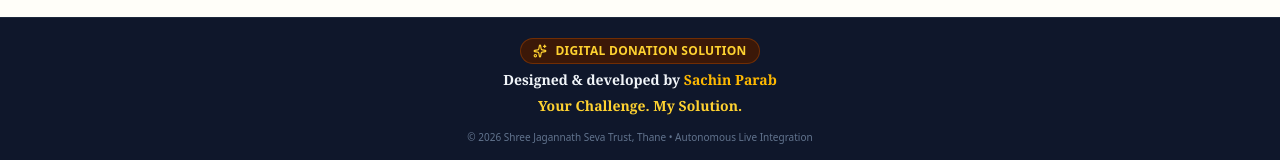
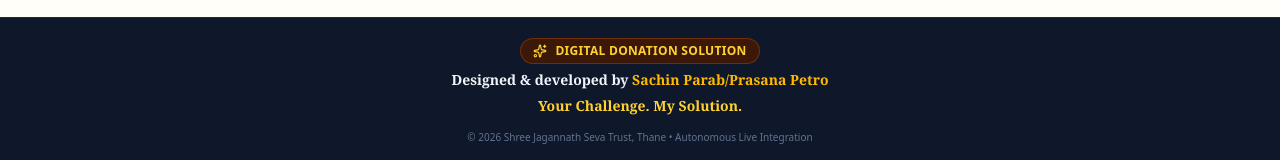
Before and after one commit to sjst-collect/test-SJST-Seva, a React (Vite) app: page / in a window 1280 px wide. Shown: the part 1473-1633 px from the top of the page. Built offline with nearby package versions, Linux system fonts and the light colour scheme; no server answers.

Commit message:
Update App.tsx
live sheet customization and cancel

```diff
--- a/src/App.tsx
+++ b/src/App.tsx
@@ -1051,7 +1051,7 @@ function App() {
           </div>
 
           <div className="text-sm font-semibold text-slate-100 font-serif">
-            Designed &amp; developed by <strong className="text-amber-400">Sachin Parab</strong>
+            Designed &amp; developed by <strong className="text-amber-400">Sachin Parab/Prasana Petro</strong>
           </div>
 
           <div className="text-sm font-bold text-amber-300 font-serif">
```
